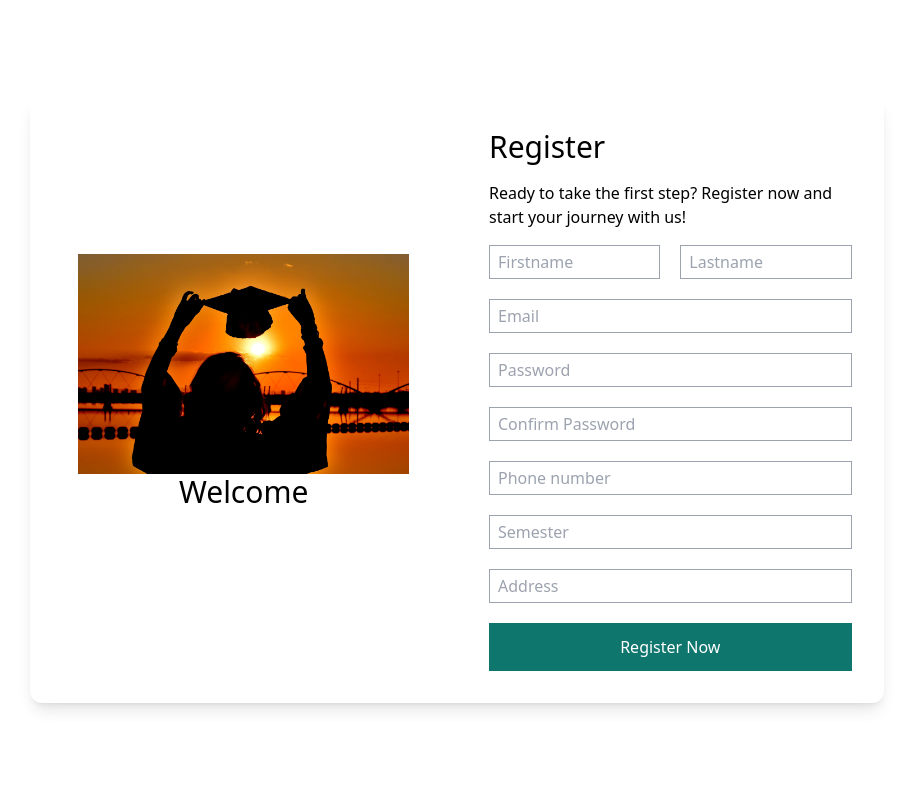
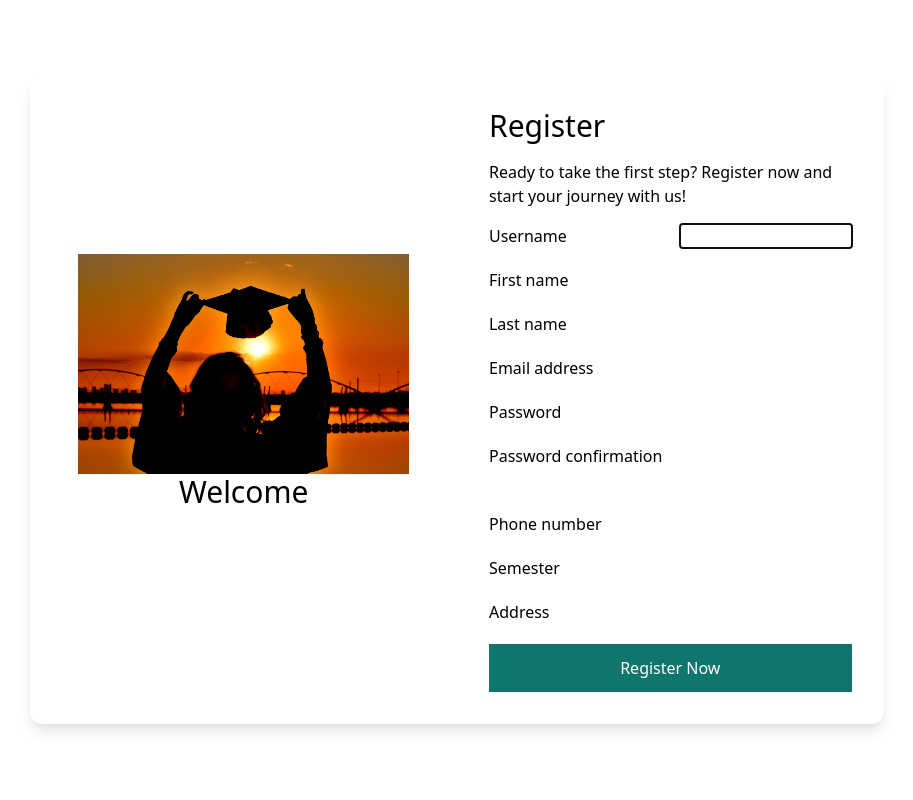
Before and after one commit to peppermintss/CMS, a Django app: template account/templates/register.html in a window 1280 px wide. Shown: the part 64-864 px from the top of the page, without its empty margins (183-1096 px from the left). Run offline with Django 4.2, Linux system fonts and the light colour scheme; the template is opened without the code that fills it: values that come from a table or form of the project are taken from there, others are empty; some libraries are stand-ins or nearby versions.

Commit message:
Custom register form backend added

```diff
--- a/CMS/settings.py
+++ b/CMS/settings.py
@@ -133,6 +133,6 @@ DEFAULT_AUTO_FIELD = 'django.db.models.BigAutoField'
 AUTH_USER_MODEL = "account.Account"
 
 LOGIN_REDIRECT_URL = "dashboard"
-LOGIN_URL = "login-page"
+LOGIN_URL = "home-page"
 
-LOGOUT_REDIRECT_URL ="login-page"
+LOGOUT_REDIRECT_URL ="home-page"
--- a/CMS/urls.py
+++ b/CMS/urls.py
@@ -21,8 +21,8 @@ from django.contrib.auth.views import LoginView, LogoutView
 
 urlpatterns = [
     path('admin/', admin.site.urls),
-    path('',register_page,name="home-page"),
-    path('login/',LoginView.as_view(template_name="login.html"),name="login-page"),
+    path('register/',register_page,name="register-page"),
+    path('',LoginView.as_view(template_name="login.html"),name="home-page"),
     path('logout/',LogoutView.as_view(template_name="logout.html"),name="logout-page"),
     path('dashboard/',dashboard,name='dashboard')
 
--- a/account/forms.py
+++ b/account/forms.py
@@ -8,4 +8,4 @@ from .models import Account
 class CreateUserForm(UserCreationForm):
     class Meta:
         model = Account
-        fields = ['username','email','password1','password2',"first_name","last_name","semester","phone_number"]
+        fields = ['username','email','password1','password2',"first_name","last_name","semester","phone_number","address"]
--- a/account/templates/register.html
+++ b/account/templates/register.html
@@ -20,26 +20,36 @@
             <form action="#" method="POST">
               {% csrf_token %}
               <div class="grid grid-cols-2 gap-5">
-                <input type="text" placeholder="Firstname" class="border border-gray-400 py-1 px-2" name="firstname">
-                <input type="text" placeholder="Lastname" class="border border-gray-400 py-1 px-2" name="lastname">
+                {{form.username.label}}
+                {{form.username}}
+                {{form.first_name.label}}
+                {{form.first_name}}
+                {{form.last_name.label}}
+                {{form.last_name}}
               </div>
               <div class="mt-5">
-                <input type="text" placeholder="Email" class="border border-gray-400 py-1 px-2 w-full" name="'email">
+                {{form.email.label}}
+                {{form.email}}
               </div>
               <div class="mt-5">
-                <input type="password" placeholder="Password" class="border border-gray-400 py-1 px-2 w-full" name="password">
+                {{form.password1.label}}
+                {{form.password1}}
               </div>
               <div class="mt-5">
-                <input type="password" placeholder="Confirm Password" class="border border-gray-400 py-1 px-2 w-full" name="confirm_password">
+                {{form.password2.label}}
+                {{form.password2}}
               </div>
               <div class="mt-5">
-                <input type="text" placeholder="Phone number" class="border border-gray-400 py-1 px-2 w-full" name="phone_number">
+                {{form.phone_number.label}}
+                {{form.phone_number}}
               </div>
               <div class="mt-5">
-                <input type="text" placeholder="Semester" class="border border-gray-400 py-1 px-2 w-full" name="semester">
+                {{form.semester.label}}
+               {{form.semester}}
               </div>
               <div class="mt-5">
-                <input type="text" placeholder="Address" class="border border-gray-400 py-1 px-2 w-full" name="address">
+                {{form.address.label}}
+                {{form.address}}
               </div>
 
               <div class="mt-5">
--- a/account/views.py
+++ b/account/views.py
@@ -22,7 +22,6 @@ def dashboard(request):
 #why createuserform tho? idk i forgot why. future me don't touch it unless you are 100%
 #sure on the fix.
 
-
 def register_page(request,methods=['GET','POST']):
     form = CreateUserForm()
     if request.method == "POST":
@@ -33,5 +32,4 @@ def register_page(request,methods=['GET','POST']):
     context = {'form':form}
     return render (request,'register.html',context)
 
-
 # Create your views here.
--- a/templates/navbar.html
+++ b/templates/navbar.html
@@ -31,7 +31,7 @@
             {% if user.is_authenticated %}
             <a
               class="rounded-md bg-teal-600 px-5 py-2.5 text-sm font-medium text-white shadow"
-              href="{% url 'login-page' %}"
+              href="{% url 'home-page' %}"
             >
               Logout
             </a>
@@ -47,7 +47,7 @@
             <div class="hidden sm:flex">
               <a
                 class="rounded-md bg-gray-100 px-5 py-2.5 text-sm font-medium text-teal-600"
-                href="{% url 'home-page' %}"
+                href="{% url 'register-page' %}"
               >
                 Register
               </a>
```
